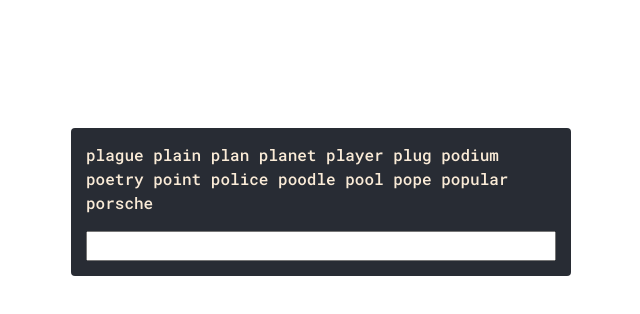
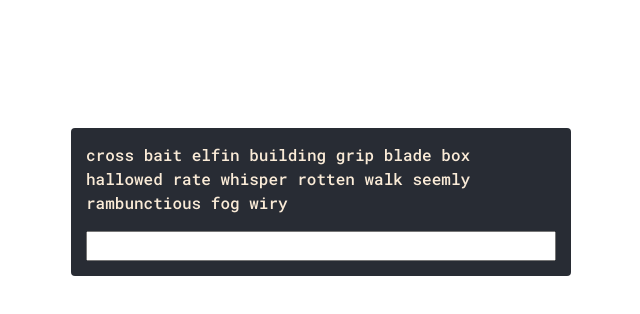
Before and after one commit to gaspernovak/typetest-react, a React (Create React App) app: page / in a window 1280 px wide. Shown: the top 314 px of the page, without its empty margins (319-959 px from the left). Built offline with nearby package versions, Linux system fonts and the light colour scheme; data requests are answered from the project's data file.

Commit message:
Added fetching wordlist from api
input works

```diff
--- a/src/App.js
+++ b/src/App.js
@@ -1,17 +1,38 @@
 import './App.css';
+import React, { useEffect, useState } from "react";
+import axios from "axios"
 
 function App() {
 
+  const [words, setWords] = useState([]);
+  const [word, setWord] = useState("")
+
   function handleChange(event){
-    console.log(event.target.value);
+    if(event.target.value == words[0] + " "){
+      let temp = words.slice(1);
+      setWords(temp)
+      event.target.value = ''
+    }
+
+    console.log(event.target.value.lenght)
   }
+
+  useEffect(() => {
+    axios.get("http://localhost:3001/wordlist").then((data) => {
+      setWords(data?.data);
+    });
+  }, []);
 
   return (
     <div className="App" >
       <div className="Wordlist">
-      <p>
-        plague plain plan planet player plug podium poetry point police poodle pool pope popular porsche
-      </p>
+        <p>
+          {words &&
+            words.map((word, key) =>
+              <span key={key}>{word} </span>
+            )
+          }
+        </p>
       <input className="input w-100" onChange={handleChange}/>
       </div>
     </div>
```
